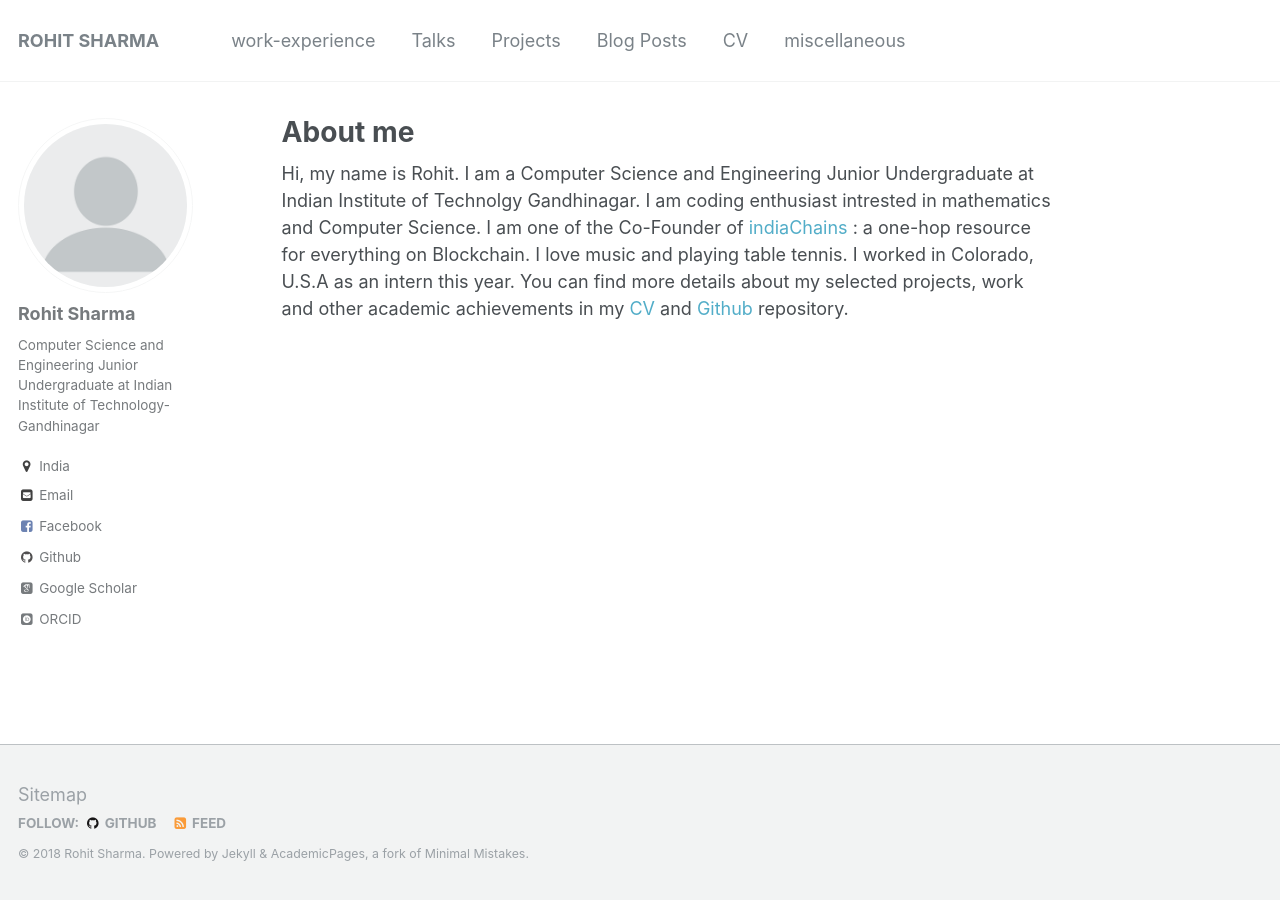
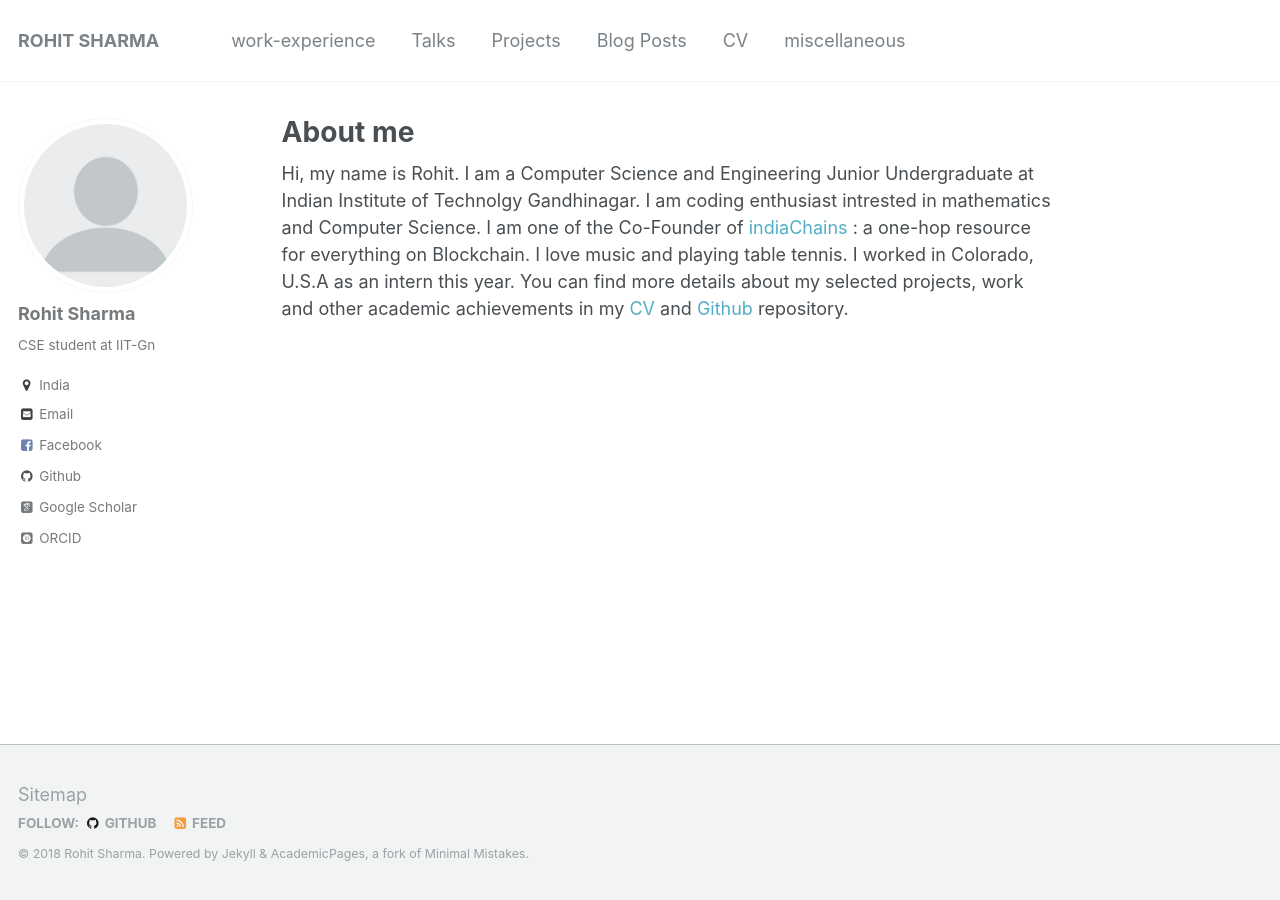
Before and after one commit to rohitx007/rohitx007.github.io, a Jekyll site: the page built from _pages/about.md, in a window 1280 px wide. Built offline with Jekyll 4.4.1, drawn with Linux system fonts in a browser that asks for light colours; some web fonts are replaced.

Commit message:
Update _config.yml

```diff
--- a/_config.yml
+++ b/_config.yml
@@ -81,7 +81,7 @@ analytics:
 author:
   name             : "Rohit Sharma"
   avatar           : "profile.png"
-  bio              : "Computer Science and Engineering Junior Undergraduate at Indian Institute of Technology-Gandhinagar "
+  bio              : "CSE student at IIT-Gn"
   location         : "India"
   employer         :
   googlescholar    : ""
```
